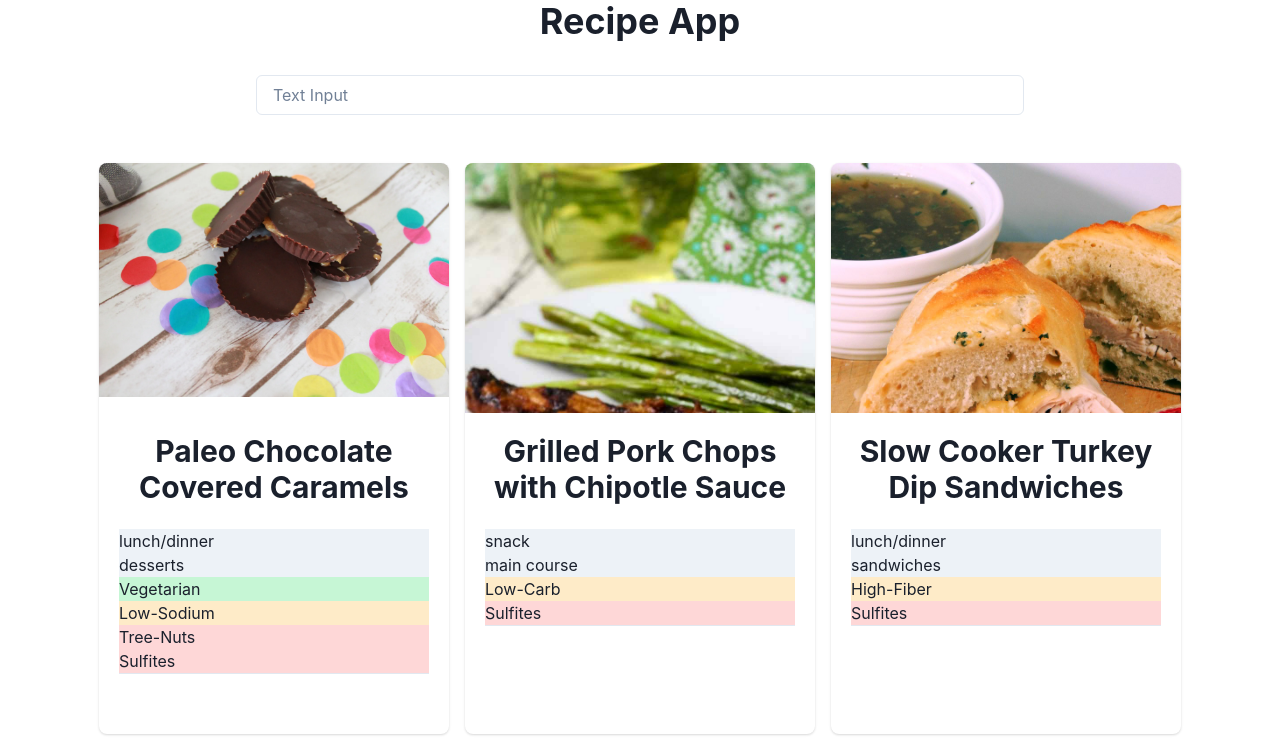
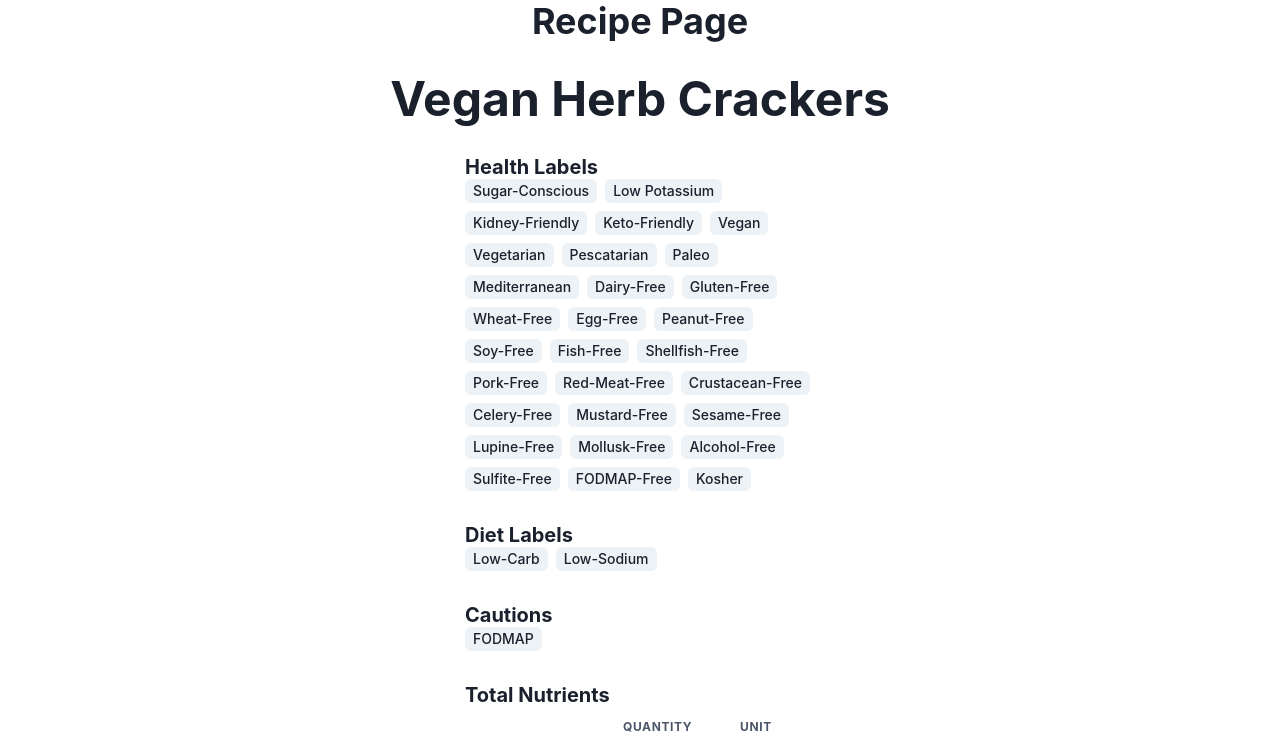
Before and after one commit to tomlajtos/winc-a5-recipe-app, a React (Vite) app: page / in a window 1280 px wide. Shown: the top 745 px of the page. Built offline with nearby package versions, Linux system fonts and the light colour scheme.

Commit message:
Show some initial data in recipe page

```diff
--- a/src/components/RecipeList.jsx
+++ b/src/components/RecipeList.jsx
@@ -4,8 +4,8 @@ import { RecipeCard } from "./RecipeCard";
 export const RecipeList = ({ recipes }) => {
   return (
     <Wrap justify={"center"} spacing={4} p={4}>
-      {recipes.map((recipe, index) => (
-        <RecipeCard key={index} recipe={recipe} />
+      {recipes.map((recipe) => (
+        <RecipeCard key={recipe.label} recipe={recipe} />
       ))}
     </Wrap>
   );
--- a/src/pages/RecipeListPage.jsx
+++ b/src/pages/RecipeListPage.jsx
@@ -1,15 +1,25 @@
 import { Center, Heading } from "@chakra-ui/react";
 import { RecipeSearch } from "../components/RecipeSearch";
+import { RecipePage } from "./RecipePage";
 import { data } from "../utils/data";
+import { useState } from "react";
 
 export const RecipeListPage = () => {
   const recipes = data.hits.map((hit) => hit.recipe);
-  // console.log(recipes[7]);
-  // console.log(recipes);
+  const testRecipe = recipes[7];
+  // console.log("testObj:", testRecipe);
+  // const [selectedRecipe, setSelectedRecipe] = useState(null);
+  const [selectedRecipe, setSelectedRecipe] = useState(testRecipe);
   return (
     <Center minH="100vh" flexDir="column">
-      <Heading>Recipe App</Heading>
-      <RecipeSearch recipes={recipes} />
+      {selectedRecipe ? (
+        <RecipePage recipe={selectedRecipe} />
+      ) : (
+        <>
+          <Heading>Recipe App</Heading>
+          <RecipeSearch recipes={recipes} />
+        </>
+      )}
     </Center>
   );
 };
--- a/src/pages/RecipePage.jsx
+++ b/src/pages/RecipePage.jsx
@@ -1,9 +1,99 @@
-import { Container } from "@chakra-ui/react";
+import {
+  Container,
+  Flex,
+  Center,
+  Wrap,
+  Heading,
+  Text,
+  Tag,
+  Table,
+  Thead,
+  Tbody,
+  Tfoot,
+  Tr,
+  Th,
+  Td,
+  TableCaption,
+  TableContainer,
+} from "@chakra-ui/react";
+import { fixLabel } from "../utils/globalFunctions";
 
-export const RecipePage = () => {
+export const RecipePage = ({ recipe }) => {
+  const {
+    label,
+    image,
+    mealType,
+    dishType,
+    totalTime,
+    dietLabels,
+    healthLabels,
+    cautions,
+    ingredients,
+    yield: servingSize,
+    totalNutrients: {
+      ENERC_KCAL: energy,
+      PROCNT: protein,
+      FAT: fat,
+      CHOCDF: carbs,
+      CHOLE: cholesterol,
+      NA: sodium,
+    },
+  } = recipe;
+  const totalNutrients = [energy, protein, fat, carbs, cholesterol, sodium];
+
+  console.log(recipe);
+  console.log(totalNutrients);
   return (
-    <Container>
-      <div>Recipe Page</div>
-    </Container>
+    <Center minH={"100vh"} flexDir="column" gap={8}>
+      <Heading>Recipe Page</Heading>
+      <Heading size={"2xl"}>{fixLabel(label)}</Heading>
+      <Flex flexDir="column" w={350} alignItems="start">
+        <Heading size="md">Health Labels</Heading>
+        <Wrap>
+          {healthLabels.map((label, index) => (
+            <Tag key={index}>{label}</Tag>
+          ))}
+        </Wrap>
+      </Flex>
+      <Flex flexDir="column" w={350} alignItems="start">
+        <Heading size="md">Diet Labels</Heading>
+        <Wrap>
+          {dietLabels.map((label, index) => (
+            <Tag key={index}>{label}</Tag>
+          ))}
+        </Wrap>
+      </Flex>
+      <Flex flexDir="column" w={350} alignItems="start">
+        <Heading size="md">Cautions</Heading>
+        <Wrap>
+          {cautions.map((label, index) => (
+            <Tag key={index}>{label}</Tag>
+          ))}
+        </Wrap>
+      </Flex>
+      <Flex flexDir="column" w={350} alignItems="start">
+        <Heading size="md">Total Nutrients</Heading>
+        <TableContainer>
+          <Table variant="simple">
+            <Thead>
+              <Tr>
+                <Th></Th>
+                <Th>quantity</Th>
+                <Th isNumeric>unit</Th>
+              </Tr>
+            </Thead>
+            <Tbody>
+              {totalNutrients.map(({ label, quantity, unit }, index) => (
+                <Tr key={index}>
+                  <Td>{label}</Td>
+                  <Td isNumeric>{Math.round(quantity)}</Td>
+                  <Td textAlign={"right"}>{unit}</Td>
+                </Tr>
+              ))}
+            </Tbody>
+          </Table>
+        </TableContainer>
+      </Flex>
+    </Center>
   );
 };
```
